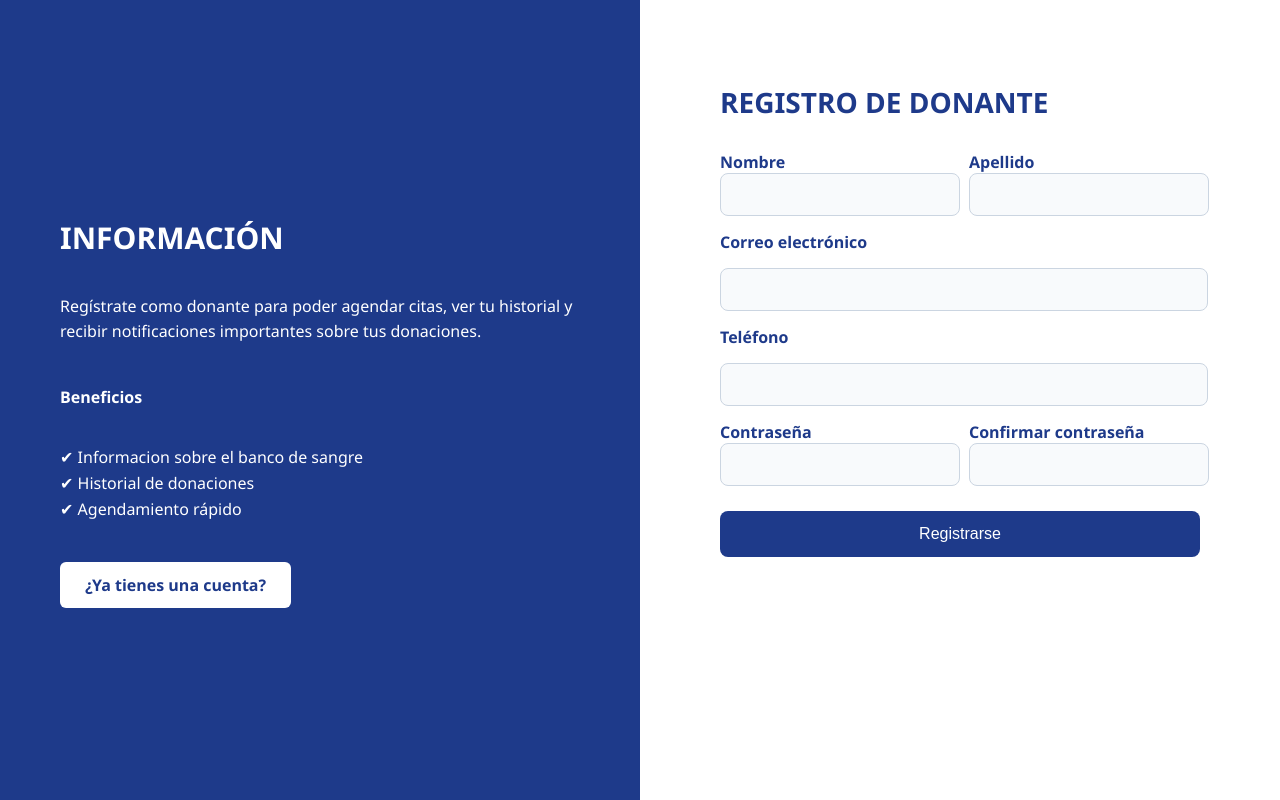
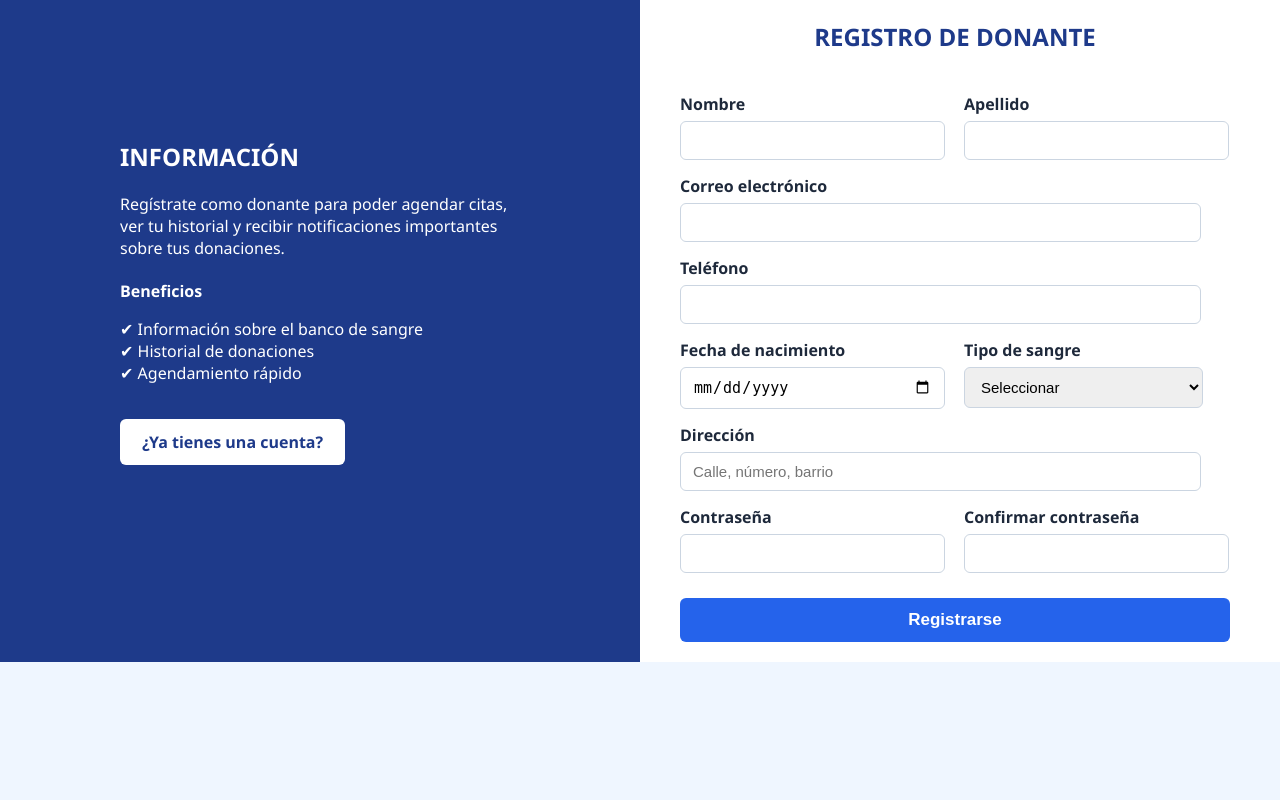
Before and after one commit to imjazmina/gestion_de_donadores_de_sangre, a Flask app: page /registro_donante in a window 1280 px wide. Run offline with Flask 3, Linux system fonts and the light colour scheme.

Commit message:
registro de donantes

```diff
--- a/app/routes.py
+++ b/app/routes.py
@@ -1,6 +1,8 @@
 from flask import Blueprint, jsonify, request, render_template, session, redirect, url_for, send_file
 from app import controllers as donaciones_controller
 from app.auth import login_required, rol_required
+from app.models import Donante, Doctor
+
 
 web_bp = Blueprint('donaciones_web', __name__)
 
@@ -21,7 +23,7 @@ def agendar_donacion():
     if request.method == 'GET':
         return render_template('quierodonar.html')
     data = request.get_json()
-    id_donante = session.get("usuario_id")
+    id_donante = session.get("id_donante")
     fecha = data.get('fecha')
     hora = data.get('hora')
     id_solicitante = data.get('id_solicitante')  # puede ser None
@@ -40,6 +42,7 @@ def agendar_donacion():
         return jsonify(data), 200
 
     except Exception as e:
+        print(e)
         return jsonify({"error": str(e)}), 500
 
 # solicitar donantes de sangre
@@ -49,7 +52,7 @@ def crear_solicitud_donantes():
     if request.method == 'GET':
         return render_template('solicitar.html')
     try:
-        id_donante = session.get("usuario_id")
+        id_donante = session.get("id_donante")
         tipo_sangre = request.form.get('tipo_sangre')
         cantidad = request.form.get('cantidad')
         fecha_solicitud = request.form.get('fecha_solicitud')
@@ -241,11 +244,11 @@ def crear_doctor():
 
     return redirect(url_for('donaciones_web.listar_doctores'))
 
-
 @web_bp.route('/login', methods=['GET', 'POST'])
 def login():
     if request.method == 'GET':
         return render_template('login.html')
+
     try:
         data = request.get_json()
         email = data.get('email')
@@ -259,13 +262,36 @@ def login():
         if not usuario:
             return jsonify({"error": "Credenciales inválidas"}), 401
 
-        # Guardamos sesión
+        # ------------------------------
+        # GUARDAR SESIÓN BÁSICA
+        # ------------------------------
         session['usuario_id'] = usuario.id_usuario
         session['rol'] = usuario.rol
         session['nombre'] = usuario.nombre
         session.permanent = False
 
+        # ------------------------------
+        # GUARDAR ID_DONANTE / ID_DOCTOR
+        # ------------------------------
+        if usuario.rol == "donante":
+            donante = Donante.query.filter_by(id_usuario=usuario.id_usuario).first()
+            if donante:
+                session['id_donante'] = donante.id_donante
+                print("Donante logueado:", donante.id_donante)
+            else:
+                print("⚠ ERROR: Usuario donante no tiene registro asociado")
 
+        elif usuario.rol == "doctor":
+            doctor = Doctor.query.filter_by(id_usuario=usuario.id_usuario).first()
+            if doctor:
+                session['id_doctor'] = doctor.id_doctor
+                print("Doctor logueado:", doctor.id_doctor)
+
+        print("Usuario logueado:", usuario.id_usuario, "Rol:", usuario.rol)
+
+        # ------------------------------
+        # REDIRECCIÓN
+        # ------------------------------
         if usuario.rol == 'admin':
             redirect_url = "/admin"
         elif usuario.rol == 'doctor':
@@ -291,3 +317,32 @@ def logout():
 @web_bp.route('/registro_donante', methods=['GET'])
 def registroDonante():
     return render_template('registroUser.html')
+
+@web_bp.route('/registro_donante/crear', methods=['POST'])
+def crear_donante():
+    try:
+        nombre = request.form.get('nombre')
+        apellido = request.form.get('apellido')
+        email = request.form.get('email')
+        telefono = request.form.get('telefono')
+        password = request.form.get('password')
+        password2 = request.form.get('password2')
+        fecha_nacimiento = request.form.get('fecha_nacimiento')
+        tipo_sangre = request.form.get('tipo_sangre')
+        direccion = request.form.get('direccion')
+
+        # Validaciones básicas
+        if password != password2:
+            return "Las contraseñas no coinciden", 400
+
+        creado = donaciones_controller.crear_donante(
+            nombre, apellido, email, telefono, password,
+            fecha_nacimiento, tipo_sangre, direccion
+        )
+
+        if not creado:
+            return "Error al registrar usuario. Correo ya existe o datos inválidos.", 400
+        print(creado)
+        return redirect(url_for('donaciones_web.login'))
+    except Exception as e:
+        return jsonify({"error": str(e)}), 500
--- a/app/static/css/registroDonante.css
+++ b/app/static/css/registroDonante.css
@@ -1,97 +1,82 @@
-/* === PALETA === */
 :root {
     --primary: #1e3a8a;
     --primary-light: #3b82f6;
-    --bg: #eff6ff;
-    --text: #333;
-    --white: #fff;
+    --primary-bg: #eff6ff;
+    --accent: #2563eb;
+
+    --text-dark: #1e293b;
+    --text-light: #64748b;
+    --white: #ffffff;
 }
 
-/* === LAYOUT GENERAL === */
 body {
     margin: 0;
-    font-family: 'Segoe UI', sans-serif;
-    background: var(--bg);
+    font-family: "Segoe UI", sans-serif;
+    background: var(--primary-bg);
 }
 
 .container {
+    width: 100%;
+    margin: 0px auto;
     display: grid;
     grid-template-columns: 1fr 1fr;
-    height: 100vh;
+    background: var(--white);
+    overflow: hidden;
 }
 
-/* === PANEL IZQUIERDO === */
+/* PANEL IZQUIERDO */
 .left-panel {
+    padding: 120px;
     background: var(--primary);
     color: var(--white);
-    padding: 60px;
-    display: flex;
-    flex-direction: column;
-    justify-content: center;
 }
 
 .left-panel h2 {
-    font-size: 30px;
     margin-bottom: 20px;
 }
 
-.left-panel p {
-    line-height: 1.6;
-    margin-bottom: 20px;
+.left-panel p, .left-panel h4 {
+    margin-bottom: 15px;
 }
 
 .btn-secondary {
     display: inline-block;
-    padding: 12px 25px;
-    background: var(--white);
+    margin-top: 20px;
+    padding: 12px 22px;
+    background: #ffffff;
     color: var(--primary);
+    text-decoration: none;
     border-radius: 6px;
-    text-decoration: none;
     font-weight: bold;
-    width: fit-content;
-    margin-top: 20px;
 }
 
-/* === PANEL DERECHO === */
+/* PANEL DERECHO */
 .right-panel {
-    background: var(--white);
-    padding: 60px 80px;
-    overflow-y: auto;
+    max-height: fit-content;
+    padding: 0 50px 20px 40px;
 }
 
 .title {
     color: var(--primary);
-    margin-bottom: 30px;
-    font-size: 28px;
+    text-align: center;
+    margin-bottom: 25px;
 }
 
-/* === FORMULARIO === */
-.form {
-    display: flex;
-    flex-direction: column;
-    gap: 15px;
+/* FORMULARIO */
+.form label {
+    display: block;
+    font-weight: 600;
+    color: var(--text-dark);
+    margin-top: 15px;
 }
 
-label {
-    color: var(--primary);
-    font-weight: 600;
-}
-
-.correo, .telefono {
-    width: 95%;
-    padding: 12px 15px;
-    border-radius: 8px;
+.form input,
+.form select {
+    width: 90%;
+    padding: 10px 12px;
+    border-radius: 6px;
     border: 1px solid #cbd5e1;
-    background: #f8fafc;
-    font-size: 15px;
-}
-
-input {
-    width: 90%;
-    padding: 12px 15px;
-    border-radius: 8px;
-    border: 1px solid #cbd5e1;
-    background: #f8fafc;
+    margin-top: 6px;
     font-size: 15px;
 }
 
@@ -101,40 +86,19 @@ input {
     gap: 18px;
 }
 
-.check {
-    display: flex;
-    gap: 8px;
-    align-items: center;
-    font-size: 14px;
-}
-
-/* === BOTONES === */
 .btn-primary {
-    background: var(--primary);
+    width: 100%;
+    margin-top: 25px;
+    padding: 12px;
+    background: var(--accent);
     color: var(--white);
-    padding: 14px;
+    border-radius: 6px;
+    font-size: 17px;
     border: none;
-    border-radius: 8px;
-    font-size: 16px;
     cursor: pointer;
-    margin-top: 10px;
+    font-weight: bold;
 }
 
 .btn-primary:hover {
     background: var(--primary-light);
 }
-
-/* RESPONSIVE */
-@media (max-width: 820px) {
-    .container {
-        grid-template-columns: 1fr;
-    }
-
-    .left-panel {
-        display: none;
-    }
-
-    .right-panel {
-        padding: 40px;
-    }
-}
--- a/app/templates/registroUser.html
+++ b/app/templates/registroUser.html
@@ -23,12 +23,14 @@
 
         <h4>Beneficios</h4>
         <p>
-            ✔ Informacion sobre el banco de sangre<br>
+            ✔ Información sobre el banco de sangre<br>
             ✔ Historial de donaciones<br>
             ✔ Agendamiento rápido<br>
         </p>
 
-        <a href="{{ url_for('donaciones_web.login') }}" class="btn-secondary">¿Ya tienes una cuenta?</a>
+        <a href="{{ url_for('donaciones_web.login') }}" class="btn-secondary">
+            ¿Ya tienes una cuenta?
+        </a>
     </div>
 
     <!-- PANEL DERECHO -->
@@ -36,35 +38,66 @@
 
         <h2 class="title">REGISTRO DE DONANTE</h2>
 
-        <form class="form" method="POST" action="#">
+        <form class="form" method="POST" action="{{ url_for('donaciones_web.crear_donante') }}">
 
+            <!-- Nombre + Apellido -->
             <div class="grid-2">
                 <div>
                     <label>Nombre</label>
-                    <input type="text" name="nombre" required >
+                    <input type="text" name="nombre" class="nombre" required>
                 </div>
 
                 <div>
                     <label>Apellido</label>
-                    <input type="text" name="apellido" required>
+                    <input type="text" name="apellido" class="apellido" required>
                 </div>
             </div>
 
+            <!-- Correo -->
             <label>Correo electrónico</label>
             <input type="email" name="email" class="correo" required>
 
+            <!-- Teléfono -->
             <label>Teléfono</label>
             <input type="tel" name="telefono" class="telefono" required>
 
+            <!-- Fecha de nacimiento + Tipo de sangre -->
+            <div class="grid-2">
+                <div>
+                    <label>Fecha de nacimiento</label>
+                    <input type="date" name="fecha_nacimiento" required>
+                </div>
+
+                <div>
+                    <label>Tipo de sangre</label>
+                    <select name="tipo_sangre" required>
+                        <option value="">Seleccionar</option>
+                        <option value="A+">A+</option>
+                        <option value="A-">A-</option>
+                        <option value="B+">B+</option>
+                        <option value="B-">B-</option>
+                        <option value="AB+">AB+</option>
+                        <option value="AB-">AB-</option>
+                        <option value="O+">O+</option>
+                        <option value="O-">O-</option>
+                    </select>
+                </div>
+            </div>
+
+            <!-- Dirección -->
+            <label>Dirección</label>
+            <input type="text" name="direccion"  placeholder="Calle, número, barrio" required>
+
+            <!-- Contraseña y confirmación -->
             <div class="grid-2">
                 <div>
                     <label>Contraseña</label>
-                    <input type="password" name="password" required>
+                    <input type="password" name="password" class="contrasena" required>
                 </div>
 
                 <div>
                     <label>Confirmar contraseña</label>
-                    <input type="password" name="password2" required>
+                    <input type="password" name="password2" class="contrasena" required>
                 </div>
             </div>
 
```
Also changed, not shown: app/controllers.py (+33 -0 lines).
